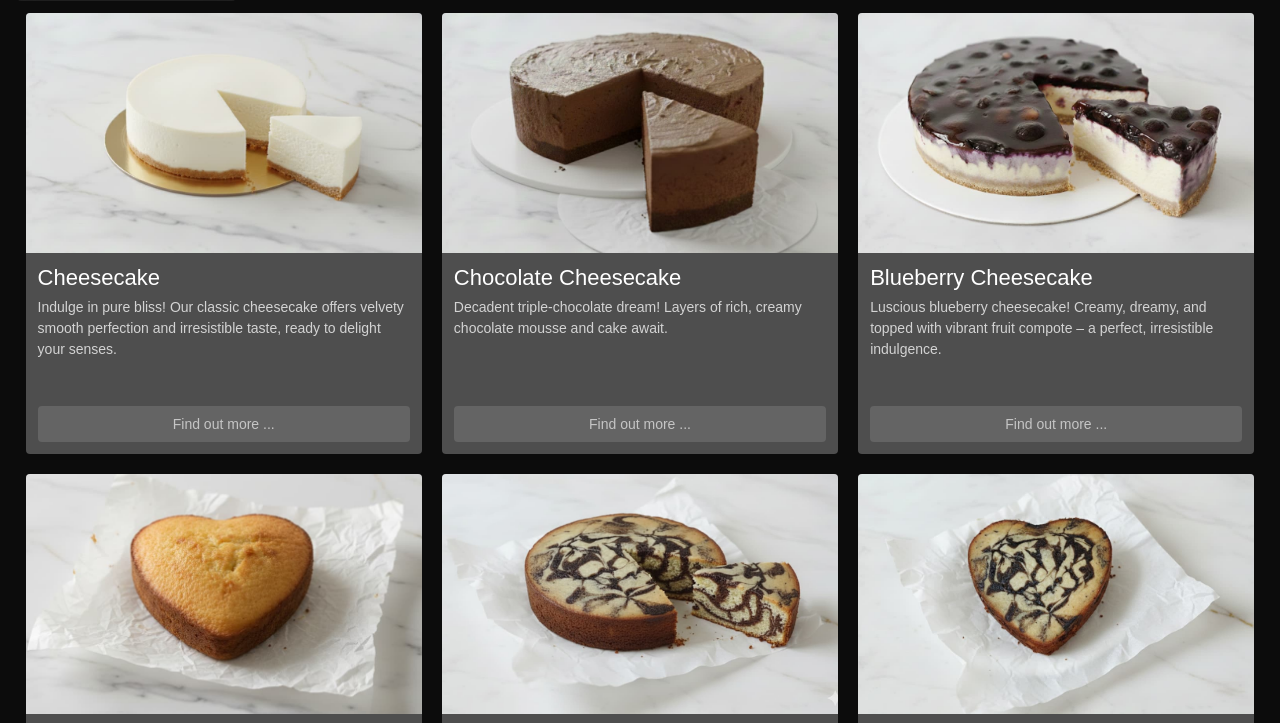
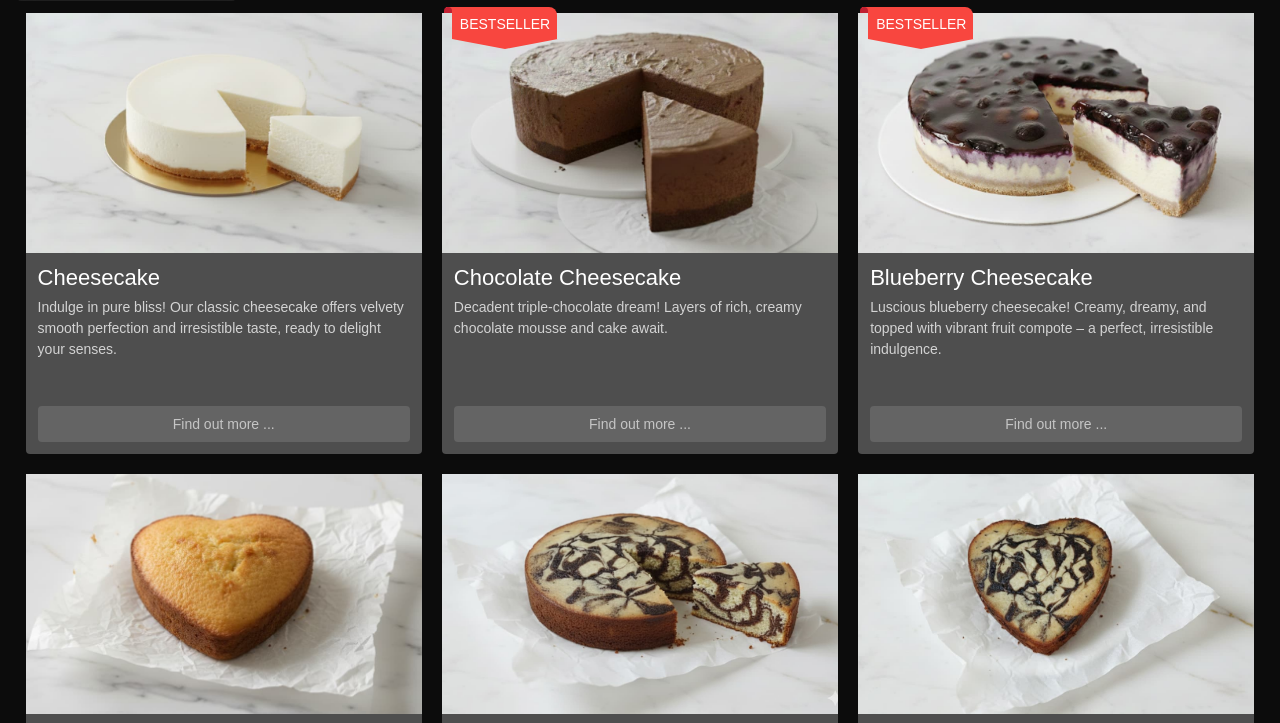
Before and after one commit to shankris/Carousel, a website built with Vite: page card.htm in a window 1280 px wide. Shown: the part 57-780 px from the top of the page. Built offline with nearby package versions, Linux system fonts and the light colour scheme.

Commit message:
Added Bestseller Ribbon

```diff
--- a/Card.css
+++ b/Card.css
@@ -40,11 +40,12 @@
 .card {
   background: rgb(78, 78, 78);
   border-radius: 4px;
-  overflow: hidden;
+  /* overflow: hidden; */
   display: flex;
   flex-direction: column;
   width: 100%;
   max-width: 500px;
+  position: relative;
 }
 
 .card img {
@@ -402,6 +403,65 @@
 }
 
 
+/* ------------------------------------- */
+/*           Ribbob Code                 */
+/* ------------------------------------- */
+
+/* Ribbon 1 */
+.ribbon1 {
+  position: absolute;
+  top: -6.1px;
+  left: 10px;
+  color: #fff;
+}
+
+.ribbon1:after {
+  position: absolute;
+  content: "";
+  width: 0;
+  height: 0;
+  border-left: 53px solid transparent;
+  border-right: 53px solid transparent;
+  border-top: 10px solid #f8463f;
+}
+
+.ribbon1 span.content {
+  position: relative;
+  display: block;
+  text-align: center;
+  background: #f8463f;
+  font-size: 14px;
+  line-height: 1;
+  padding: 10px 8px 8px;
+  border-top-right-radius: 8px;
+  width: 105px;
+  text-transform: uppercase;
+}
+
+.ribbon1 span:before,
+.ribbon1 span:after {
+  position: absolute;
+  content: "";
+}
+
+.ribbon1 span:before {
+  height: 6px;
+  width: 6px;
+  left: -6px;
+  top: 0;
+  background: #f8463f;
+}
+
+.ribbon1 span:after {
+  height: 6px;
+  width: 8px;
+  left: -8px;
+  top: 0;
+  border-radius: 8px 8px 0 0;
+  background: #c02031;
+}
+
+
 /* ——————————————————————
    RESPONSIVE (MOBILE)
 ———————————————————————— */
--- a/Card.js
+++ b/Card.js
@@ -23,6 +23,9 @@ function renderCards(list) {
     const firstImage = item.images?.[0] ?? item.image ?? "";
 
     card.innerHTML = `
+
+  ${item.bestSeller ? `<span class="ribbon1"><span class="content">Bestseller</span></span>` : ""}
+
       <img src="${firstImage}" alt="${item.name}">
 
       <div class="section info">
--- a/cakes.json
+++ b/cakes.json
@@ -14,7 +14,7 @@
     "category": "Tea Cakes",
     "specialThisWeek": true,
     "deliveryTime": "Same-day delivery",
-    "bestSeller": true,
+    "bestSeller": false,
     "shelfLife": "3 days"
   },
   {
@@ -32,7 +32,7 @@
     "category": "Tea Cakes",
     "specialThisWeek": false,
     "deliveryTime": "Next-day delivery",
-    "bestSeller": false,
+    "bestSeller": true,
     "shelfLife": "15 days"
   },
   {
@@ -86,7 +86,7 @@
     "category": "Tea Cakes",
     "specialThisWeek": false,
     "deliveryTime": "Next-day delivery",
-    "bestSeller": true,
+    "bestSeller": false,
     "shelfLife": "7 days"
   },
   {
@@ -158,7 +158,7 @@
     "category": "Tea Cakes",
     "specialThisWeek": false,
     "deliveryTime": "2 days",
-    "bestSeller": false,
+    "bestSeller": true,
     "shelfLife": "3 days"
   },
   {
@@ -212,7 +212,7 @@
     "category": "Brownie",
     "specialThisWeek": true,
     "deliveryTime": "2 days",
-    "bestSeller": false,
+    "bestSeller": true,
     "shelfLife": "10 days"
   },
   {
@@ -230,7 +230,7 @@
     "category": "Brownie",
     "specialThisWeek": true,
     "deliveryTime": "2 days",
-    "bestSeller": false,
+    "bestSeller": true,
     "shelfLife": "10 days"
   },
   {
--- a/styles.css
+++ b/styles.css
@@ -199,8 +199,8 @@ section {
   left: 50%;
   transform: translate(-50%, -50%);
   text-align: center;
-  width: 60%;
-  max-width: 500px;
+  width: 550px;
+  max-width: 80%;
 }
 
 .intro h1,
@@ -545,8 +545,8 @@ section {
 
 
   .intro-text {
-    Width: 96%;
-    top: 82%;
+    Width: 100%;
+    /* top: 82%; */
   }
 
   h1 {
```
Also changed, not shown: 1 other file.
